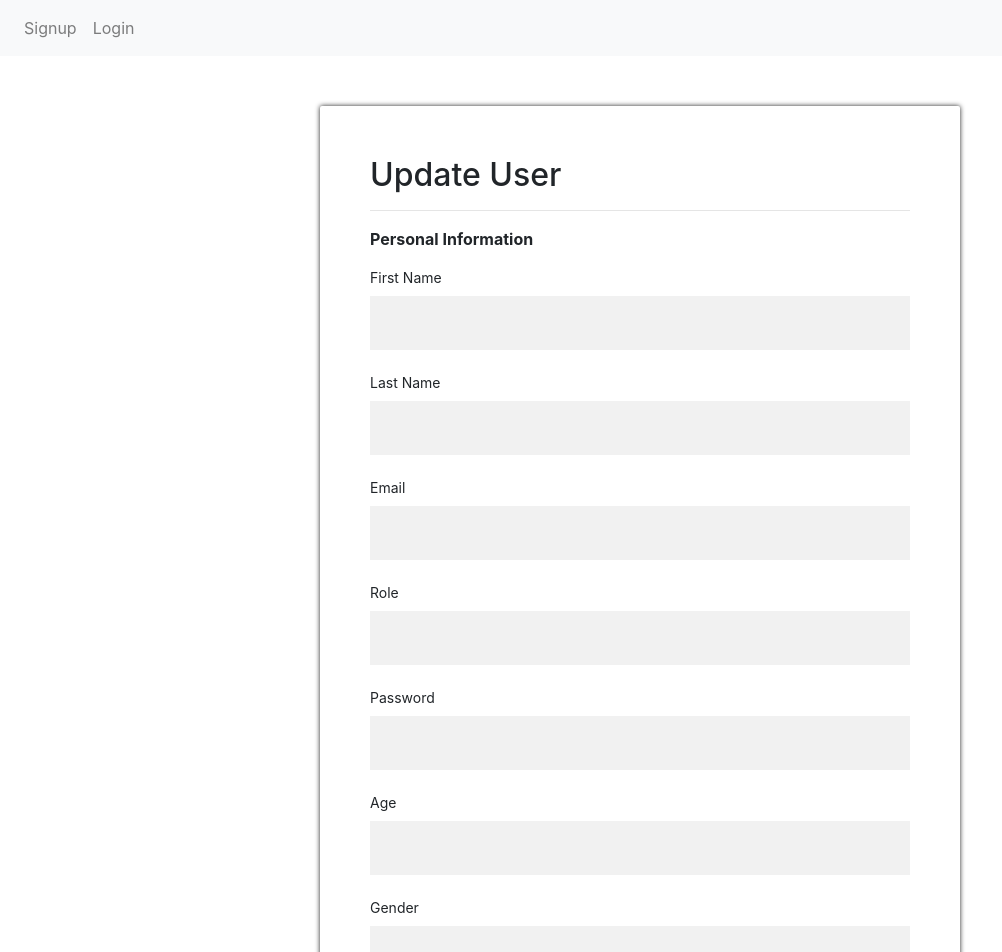
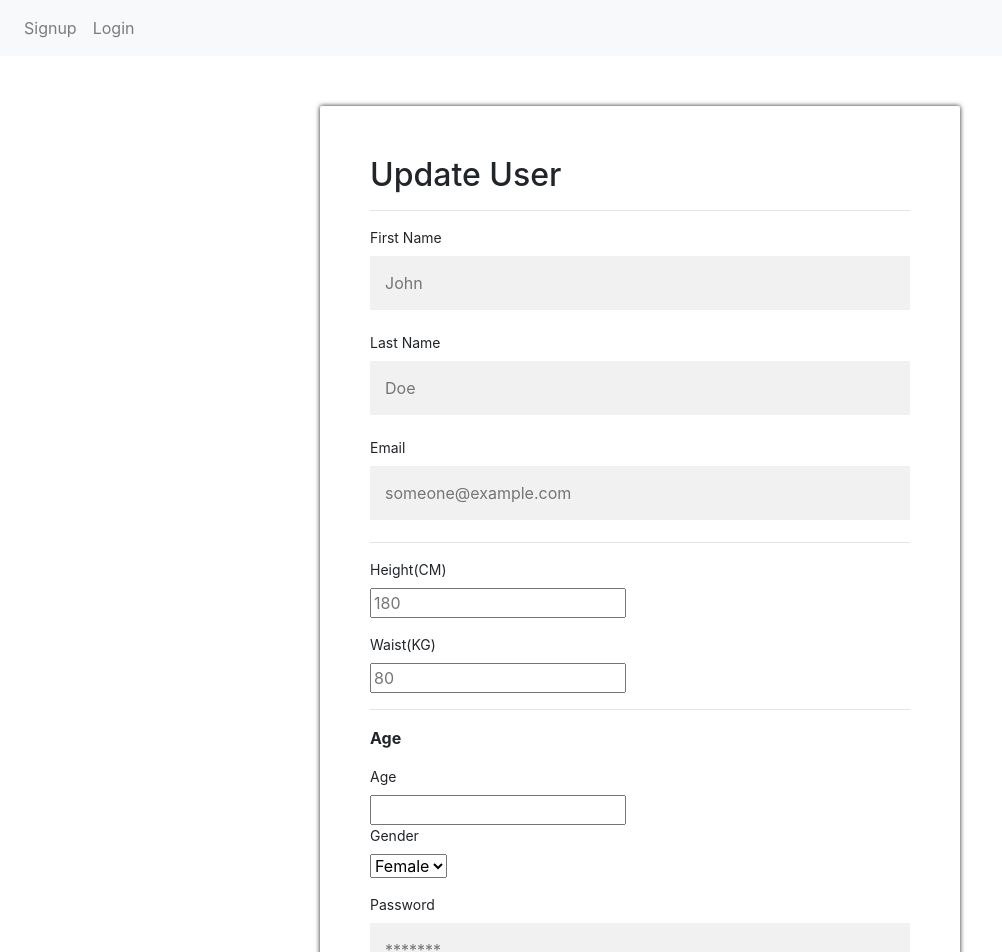
Before and after one commit to brentonhauth/COMP308Project, a React (Create React App) app: page /admin/user/1 in a window 1280 px wide. Shown: the top 952 px of the page, without its empty margins (0-1002 px from the left). Built offline with nearby package versions, Linux system fonts and the light colour scheme; no server answers.

Commit message:
Changed create/edit user forms

```diff
--- a/src/pages/SignupPage.js
+++ b/src/pages/SignupPage.js
@@ -53,36 +53,32 @@ export default class SignupPage extends React.Component {
               <input type="text" placeholder="someone@example.com" name="email" required/>
             </p>
             <hr></hr>
-            <p className="tableSection">
-              Account Information
-            </p>
-            <p className="double">
-              <label htmlFor="studentNumber" className="floatLabel" type="text">Student Number</label>
-              <input type="text" placeholder="300941374" name="studentNumber" required/>
-
-              <label htmlFor="program" className="floatLabel" type="text">Program</label>
-              <input type="text" placeholder="Game Programming" name="program" required/>
+            <p>
+              <label htmlFor="height" className="floatLabel" type="text">Height(CM)</label>
+              <input type="number" placeholder="180" name="height" required/>
             </p>
             <p>
-              <label htmlFor="phone" className="floatLabel" type="text">Phone</label>
-              <input type="text" placeholder="1111234567" name="phone" required/>
+              <label htmlFor="waist" className="floatLabel" type="text">Waist(KG)</label>
+              <input type="number" placeholder="80" name="waist" required/>
             </p>
             <hr></hr>
             <p className="tableSection">
-              Address
+              Age
             </p>
             <p className="double">
-              <label htmlFor="address" className="floatLabel" type="text">Address</label>
-              <input type="text" placeholder="47 Some Street" name="address" required/>
+              <label htmlFor="age" className="floatLabel" type="text">Age</label>
+              <input type="number" placeholder="" name="age" required/>
 
-              <label htmlFor="city" className="floatLabel" type="text">City</label>
-              <input type="text" placeholder="Toronto" name="city" required/>
+              <label htmlFor="gender" className="floatLabel" type="text">Gender</label>
+              <select name="gender" id="gender">
+              <option value= 'M'>Male</option>
+              <option value='F'>Female</option>
+              </select>
             </p>
             <p>
               <label htmlFor="password" className="floatLabel" type="text">Password</label>
               <input type="password" placeholder="*******" name="password" required/>
             </p>
-
             <button disabled={sending} type="submit">Sign Up</button>
           </>}
         </FormWrapper>
--- a/src/pages/admin/UpdateUserPage.js
+++ b/src/pages/admin/UpdateUserPage.js
@@ -58,35 +58,51 @@ class UpdateUserPage extends React.Component {
         <hr></hr>
         <FormWrapper onSubmit={this.tryUpdate}>
           {sending => <>
-            <p className="tableSection">
-              Personal Information
-            </p>
             <p className="double">
               <label htmlFor="firstName" className="floatLabel" type="text">First Name</label>
-              <input type="text" defaultValue={user.firstName} name="firstName" required/>
+              <input type="text" placeholder="John" name="firstName" defaultValue={user.firstName} required/>
 
               <label htmlFor="lastName" className="floatLabel" type="text">Last Name</label>
-              <input type="text" defaultValue={user.lastName} name="lastName" required/>
+              <input type="text" placeholder="Doe" name="lastName" defaultValue={user.lastName} required/>
             </p>
             <p>
               <label htmlFor="email" className="floatLabel" type="text">Email</label>
-              <input type="text" defaultValue={user.email} name="email" disabled/>
+              <input type="text" placeholder="someone@example.com" name="email"defaultValue={user.email} required/>
+            </p>
+            <hr></hr>
+            <p>
+              <label htmlFor="height" className="floatLabel" type="text">Height(CM)</label>
+              <input type="number" placeholder="180" name="height"defaultValue={user.height} required/>
             </p>
             <p>
-              <label htmlFor="role" className="floatLabel" type="text">Role</label>
-              <input type="text" defaultValue={user.role} name="role" required/>
+              <label htmlFor="waist" className="floatLabel" type="text">Waist(KG)</label>
+              <input type="number" placeholder="80" name="waist"defaultValue={user.waist} required/>
+            </p>
+            <hr></hr>
+            <p className="tableSection">
+              Age
+            </p>
+            <p className="double">
+              <label htmlFor="age" className="floatLabel" type="text">Age</label>
+              <input type="number" placeholder="" name="age"defaultValue={user.age} required/>
+
+              <label htmlFor="gender" className="floatLabel" type="text">Gender</label>
+              {
+                user.gender === 'M'?
+                <select name="gender" id="gender" defaultValue={'M'}>
+                <option value= 'M'>Male</option>
+                <option value='F'>Female</option>
+                </select>
+                :
+                <select name="gender" id="gender" defaultValue={'F'}>
+                <option value= 'M'>Male</option>
+                <option value='F'>Female</option>
+                </select>
+              }
             </p>
             <p>
               <label htmlFor="password" className="floatLabel" type="text">Password</label>
-              <input type="text" defaultValue={user.password} name="password" required/>
-            </p>
-            <p>
-              <label htmlFor="age" className="floatLabel" type="text">Age</label>
-              <input type="text" defaultValue={user.age} name="age" required/>
-            </p>
-            <p>
-              <label htmlFor="gender" className="floatLabel" type="text">Gender</label>
-              <input type="text" defaultValue={user.gender} name="gender" required/>
+              <input type="password" placeholder="*******" name="password" defaultValue={user.password}required/>
             </p>
             <hr></hr>
             <button type="submit">Update</button>
```
